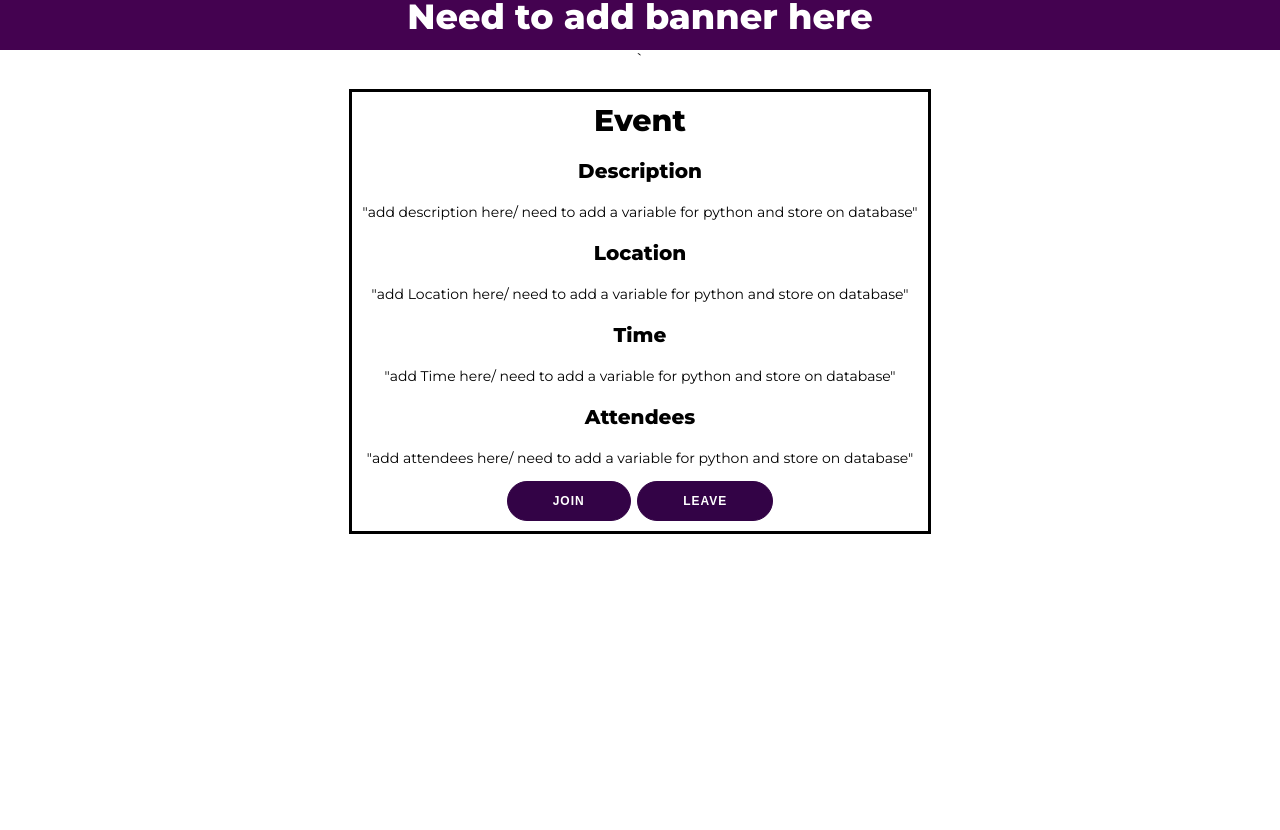
After one commit to adev-exe/Finddit, a Flask app: page /events.html in a window 1280 px wide. The commit adds this page. Run offline with Flask 2, Linux system fonts and the light colour scheme.

Commit message:
added Events page

```diff
--- /dev/null
+++ b/website/static/eventStyle.css
@@ -0,0 +1,83 @@
+@import url('https://fonts.googleapis.com/css?family=Montserrat:400,800');
+
+body {
+	background: #ffffff;
+	display: fit-content;
+	justify-content: center;
+	align-items: center;
+	flex-direction: column;
+	font-family: 'Montserrat', sans-serif;
+	height: 100vh;
+	margin: -20px 0 50px;
+  text-align: center;
+  padding: 0;
+}
+
+button {
+	border-radius: 20px;
+	border: 1px solid #330346;
+	background-color: #330346;
+	color: #FFFFFF;
+	font-size: 12px;
+	font-weight: bold;
+	padding: 12px 45px;
+	letter-spacing: 1px;
+	text-transform: uppercase;
+	transition: transform 80ms ease-in;
+}
+
+button:active {
+	transform: scale(0.95);
+}
+
+button:focus {
+  color: white;
+	outline: none;
+}
+
+button.ghost {
+	background-color: transparent;
+	border-color: #FFFFFF;
+}
+
+h1 {
+  text-align: center;
+  color: rgb(255, 255, 255);
+  background-color: rgb(68, 2, 80);
+  padding: 15px;
+  height: 40px;
+  margin: 0 auto;
+  font-size: 35px;
+}
+
+h2 {
+  text-align: center;
+  font-size: 30px;
+  padding: 0px;
+  margin-top: 0%;
+  margin-bottom: 0%;
+}
+
+h3{
+  text-align: center;
+  font-size: 20px;
+}
+
+p{
+  font-size: 14px;
+	font-weight: 100;
+}
+
+.event-container {
+  background-color: rgb(255, 255, 255);
+  color: black;
+  position: relative;
+  font-size: 25px;
+  margin-top: 15px;
+  padding: 10px;
+  height: fit-content;
+  width: fit-content;
+  border-style: solid;
+  margin: auto;
+  margin-top: 20px;
+}
--- a/website/templates/base.html
+++ b/website/templates/base.html
@@ -1,7 +1,7 @@
 <!DOCTYPE html>
 <head>
 <meta charset="UTF-8">
-<title>Finddit</title>
+<title>{% block title %} {% endblock %}</title>
 <link rel="stylesheet" type="text/css" href="baseStyle.css">
 <link rel="stylesheet" href="https://use.fontawesome.com/releases/v5.7.0/css/all.css">
 </head>
@@ -10,7 +10,7 @@
   <div class="topnav">
     <a href="#"><img src="https://fcit.usf.edu/matrix/wp-content/uploads/2017/01/DanceBot-3-LG.gif" alt="Logo" width="50"></a>
     <a class="active" href="#base">Home</a>
-    <a href="#events">Events</a>
+    <a href="events.html">Events</a>
     <a href="#review">Write a Review</a>
     <div class="topnav-right">
       <a href="signuplogin.html">Sign Up/Login</a>
--- /dev/null
+++ b/website/templates/events.html
@@ -0,0 +1,38 @@
+<!DOCTYPE html>
+<html lang="en">
+
+<head>
+  <meta charset="UTF-8">
+  <meta name="viewport" content="width=device-width, initial-scale=1.0">
+  <link rel="stylesheet" href="eventStyle.css">
+  <title>Finddit</title>
+</head>
+<h1>Need to add banner here</h1>
+
+<body>`
+
+  <div class="event-container">
+    <h2>Event</h2>
+
+    <h3 for="description">Description</h3>
+    <p> "add description here/ need to add a variable for python and store on database"</p>
+
+    <h3 for="Location">Location</h3>
+    <p> "add Location here/ need to add a variable for python and store on database"</p>
+
+    <h3 for="Time">Time</h3>
+    <p> "add Time here/ need to add a variable for python and store on database"</p>
+
+    <h3 for="attendees">Attendees</h3>
+    <p> "add attendees here/ need to add a variable for python and store on database"</p>
+
+    <button id="joinBtn" type="button">Join</button>
+    <button id="leaveBtn" type="button">Leave</button>
+
+
+  </div>
+
+
+</body>
+
+</html>
--- a/website/views.py
+++ b/website/views.py
@@ -4,16 +4,12 @@ views = Blueprint('views',__name__)
 
 @views.route('/')
 def home():
-    return render_template("home.html")
+    return render_template("home.html", title = "Finddit")
 
 @views.route('/signuplogin.html')
 def signuplogin():
     return render_template("signuplogin.html")
 
-
-@views.route('/login', methods=['GET', 'POST'])
-def index_func():
-    if request.method == 'POST':
-
-        return redirect(url_for('index'))
-    return render_template('login.html')
+@views.route('/events.html')
+def events():
+    return render_template("events.html")
```
Also changed, not shown: website/templates/login.html (+2 -25 lines).
